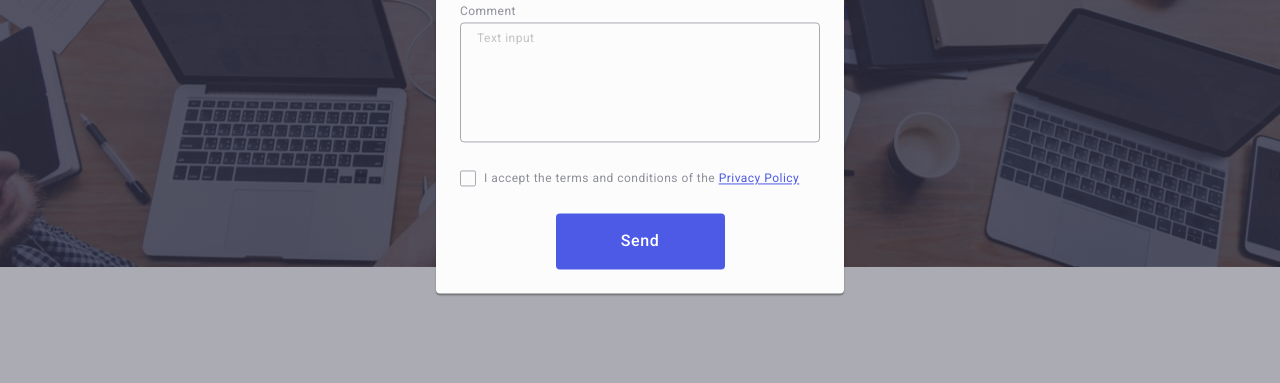
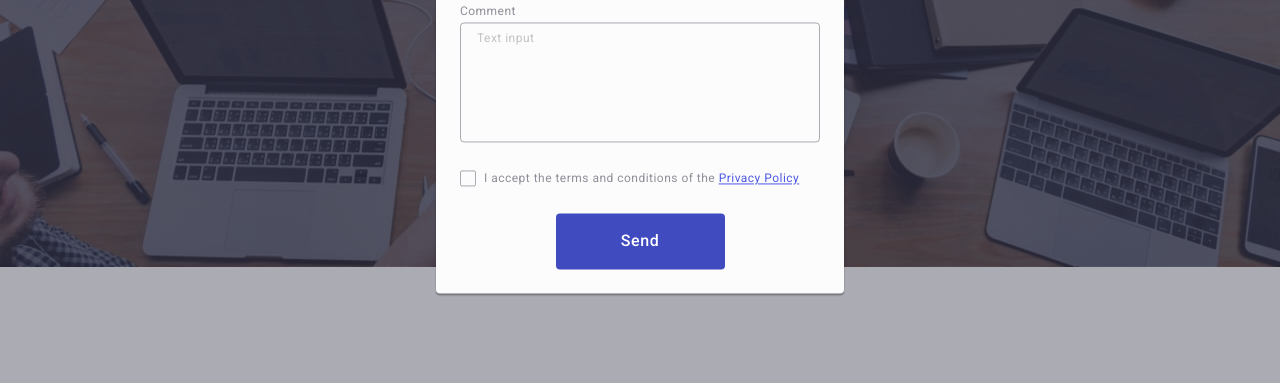
Before and after one commit to AmigoDmitriy/goit-homework-05, a plain HTML site: page index.html in a window 1280 px wide. In both pictures the pointer is over the button "Send". Shown: the part 406-789 px from the top of the page. Drawn offline with nearby package versions, Linux system fonts and the light colour scheme.

Commit message:
фывфыв

```diff
--- a/css/style.css
+++ b/css/style.css
@@ -849,6 +849,7 @@ ul {
   transition: background-color 250ms cubic-bezier(0.4, 0, 0.2, 1);
 }
 
-.form-btn:hover .form-btn:focus {
+.form-btn:hover,
+.form-btn:focus {
   background-color: #404bbf;
 }
```
